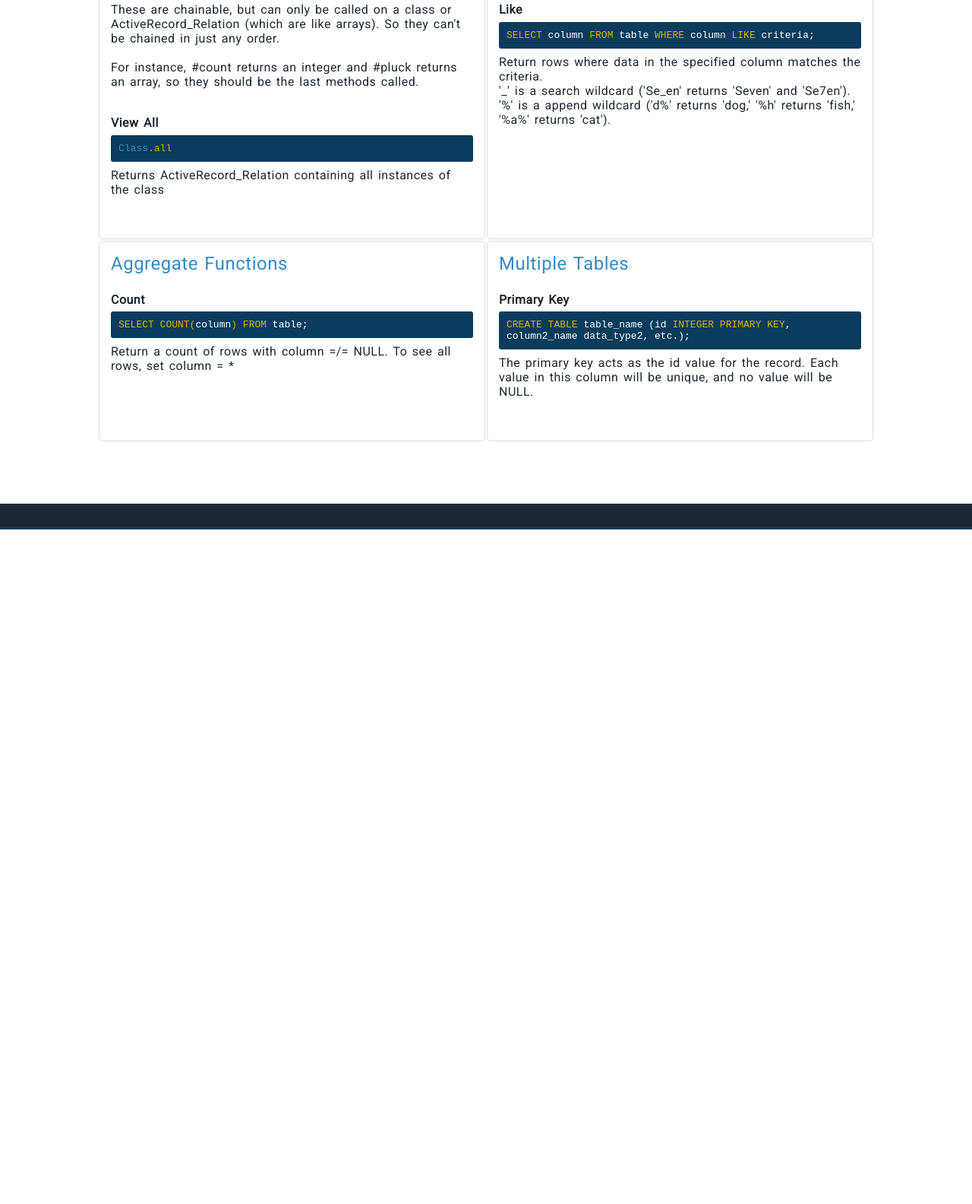
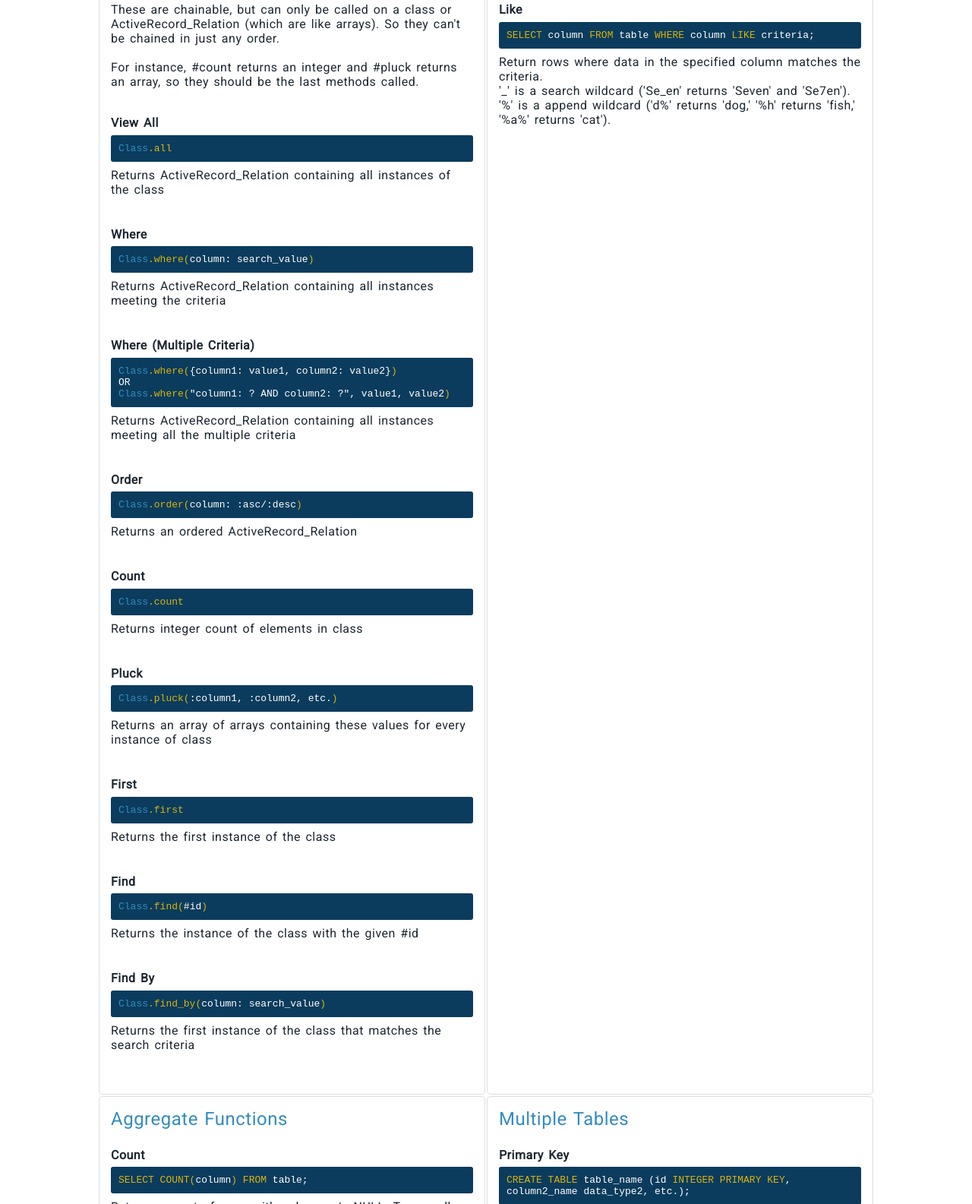
Before and after one commit to bopes/bopes.github.io, a plain HTML site: page cheat-sheets/ar.html in a window 1280 px wide. Shown: the part 284-1869 px from the top of the page at 76% size. Before the commit the page ends 981 px from the top, so only its background shows below. Drawn offline with Linux system fonts and the light colour scheme.

Commit message:
Add all Class methods

```diff
--- a/cheat-sheets/ar.html
+++ b/cheat-sheets/ar.html
@@ -32,6 +32,62 @@
             <h4>View All</h4>
             <code><span class="class">Class</span><span class="command">.all</span></code>
             <p>Returns ActiveRecord_Relation containing all instances of the class</p>
+          </section>
+
+          <section class="topic" id="where">
+            <h4>Where</h4>
+            <code><span class="class">Class</span><span class="command">.where(</span>column: search_value<span class="command
+              ">)</span></code>
+            <p>Returns ActiveRecord_Relation containing all instances meeting the criteria</p>
+          </section>
+
+          <section class="topic" id="where_mult">
+            <h4>Where (Multiple Criteria)</h4>
+            <code>
+              <span class="class">Class</span><span class="command">.where(</span>{column1: value1, column2: value2}<span class="command">)</span><br>
+              OR <br>
+              <span class="class">Class</span><span class="command">.where(</span>"column1: ? AND column2: ?", value1, value2<span class="command">)</span>
+            </code>
+            <p>Returns ActiveRecord_Relation containing all instances meeting all the multiple criteria</p>
+          </section>
+
+          <section class="topic" id="order">
+            <h4>Order</h4>
+            <code><span class="class">Class</span><span class="command">.order(</span>column: :asc/:desc<span class="command">)</span></code>
+            <p>Returns an ordered ActiveRecord_Relation</p>
+          </section>
+
+          <section class="topic" id="count">
+            <h4>Count</h4>
+            <code><span class="class">Class</span><span class="command">.count</span></code>
+            <p>Returns integer count of elements in class</p>
+          </section>
+
+          <section class="topic" id="pluck">
+            <h4>Pluck</h4>
+            <code><span class="class">Class</span><span class="command">.pluck(</span>:column1, :column2, etc.<span class="command
+              ">)</span></code>
+            <p>Returns an array of arrays containing these values for every instance of class</p>
+          </section>
+
+          <section class="topic" id="first">
+            <h4>First</h4>
+            <code><span class="class">Class</span><span class="command">.first</span></code>
+            <p>Returns the first instance of the class</p>
+          </section>
+
+          <section class="topic" id="find">
+            <h4>Find</h4>
+            <code><span class="class">Class</span><span class="command">.find(</span>#id<span class="command
+              ">)</span></code>
+            <p>Returns the instance of the class with the given #id</p>
+          </section>
+
+          <section class="topic" id="find_by">
+            <h4>Find By</h4>
+            <code><span class="class">Class</span><span class="command">.find_by(</span>column: search_value<span class="command
+              ">)</span></code>
+            <p>Returns the first instance of the class that matches the search criteria</p>
           </section>
         </td>
 
```
